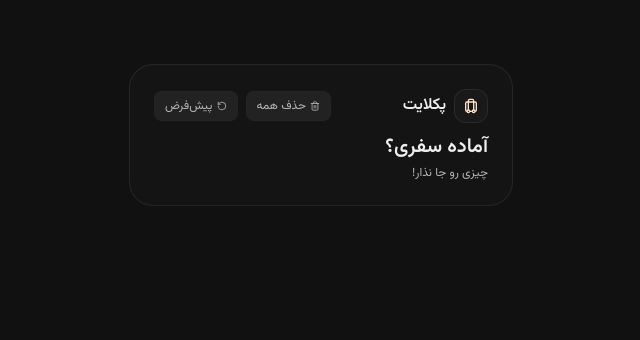
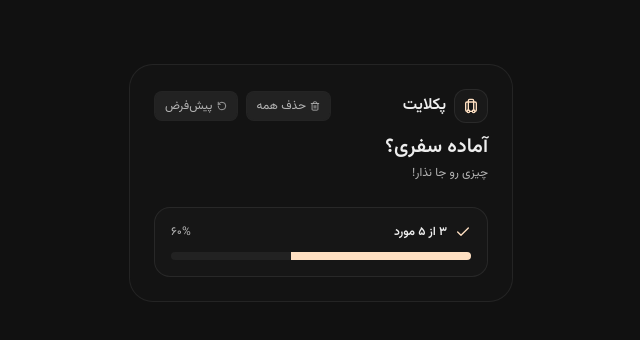
Before and after one commit to salartalaA/packlite, a React (Vite) app: page / in a window 1280 px wide. Shown: the top 340 px of the page, without its empty margins (605-1245 px from the left). Built offline with nearby package versions, Linux system fonts and the light colour scheme.

Commit message:
feat: add completion component

```diff
--- a/src/app.tsx
+++ b/src/app.tsx
@@ -1,10 +1,13 @@
+import Completion from "./components/completion";
 import Header from "./components/header";
 
 function App() {
   return (
     <div className="min-h-screen py-16">
-      <div className="mx-auto flex w-full max-w-sm flex-col justify-center gap-2.5 rounded-3xl border border-foreground/8 bg-card/45 p-6">
+      <div className="mx-auto flex w-full max-w-sm flex-col justify-center gap-2.5 rounded-3xl border border-foreground/8 bg-card/35 p-6">
         <Header />
+
+        <Completion />
       </div>
     </div>
   );
--- /dev/null
+++ b/src/components/completion.tsx
@@ -0,0 +1,19 @@
+import { Check } from "lucide-react";
+import { Progress } from "./ui/progress";
+
+const Completion = () => (
+  <div className="mt-4 flex flex-col gap-3 rounded-2xl border border-foreground/8 bg-card/65 p-4">
+    <div className="flex items-center justify-between">
+      <div className="flex items-center gap-2">
+        <Check className="size-4 text-primary" />
+        <span className="font-semibold text-xs">{"۳ از ۵ مورد"}</span>
+      </div>
+
+      <span className="text-muted-foreground text-xs">{"۶۰%"}</span>
+    </div>
+
+    <Progress value={60} />
+  </div>
+);
+
+export default Completion;
--- /dev/null
+++ b/src/components/ui/progress.tsx
@@ -0,0 +1,80 @@
+import { Progress as ProgressPrimitive } from "@base-ui/react/progress";
+import { cn } from "cn";
+
+function Progress({
+  className,
+  children,
+  value,
+  ...props
+}: ProgressPrimitive.Root.Props) {
+  return (
+    <ProgressPrimitive.Root
+      className={cn("flex flex-wrap gap-3", className)}
+      data-slot="progress"
+      value={value}
+      {...props}
+    >
+      {children}
+      <ProgressTrack>
+        <ProgressIndicator />
+      </ProgressTrack>
+    </ProgressPrimitive.Root>
+  );
+}
+
+function ProgressTrack({ className, ...props }: ProgressPrimitive.Track.Props) {
+  return (
+    <ProgressPrimitive.Track
+      className={cn(
+        "relative flex h-2 w-full items-center overflow-x-hidden rounded-full bg-muted",
+        className
+      )}
+      data-slot="progress-track"
+      {...props}
+    />
+  );
+}
+
+function ProgressIndicator({
+  className,
+  ...props
+}: ProgressPrimitive.Indicator.Props) {
+  return (
+    <ProgressPrimitive.Indicator
+      className={cn("h-full bg-primary transition-all", className)}
+      data-slot="progress-indicator"
+      {...props}
+    />
+  );
+}
+
+function ProgressLabel({ className, ...props }: ProgressPrimitive.Label.Props) {
+  return (
+    <ProgressPrimitive.Label
+      className={cn("font-medium text-sm", className)}
+      data-slot="progress-label"
+      {...props}
+    />
+  );
+}
+
+function ProgressValue({ className, ...props }: ProgressPrimitive.Value.Props) {
+  return (
+    <ProgressPrimitive.Value
+      className={cn(
+        "ml-auto text-muted-foreground text-sm tabular-nums",
+        className
+      )}
+      data-slot="progress-value"
+      {...props}
+    />
+  );
+}
+
+export {
+  Progress,
+  ProgressIndicator,
+  ProgressLabel,
+  ProgressTrack,
+  ProgressValue,
+};
```
